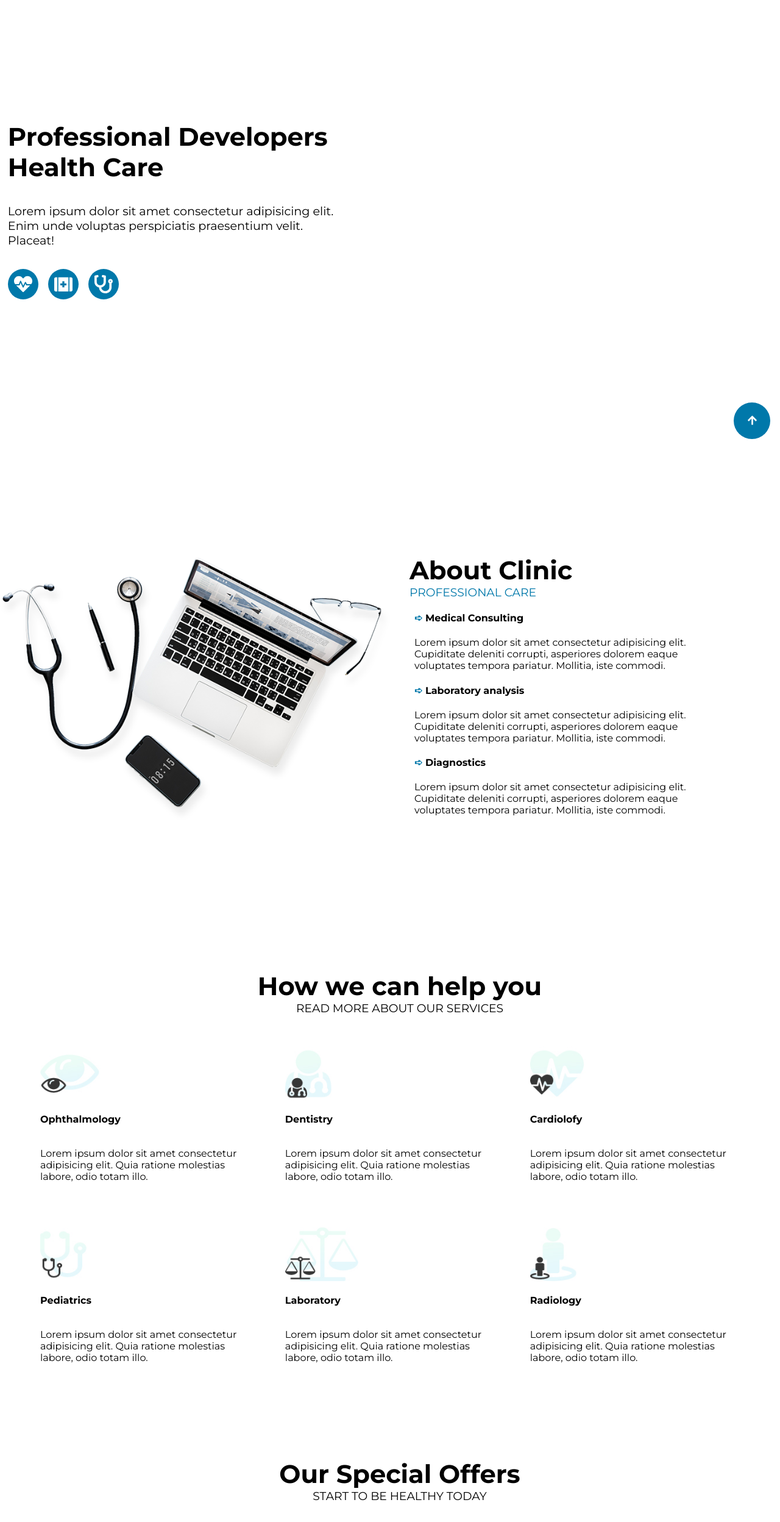
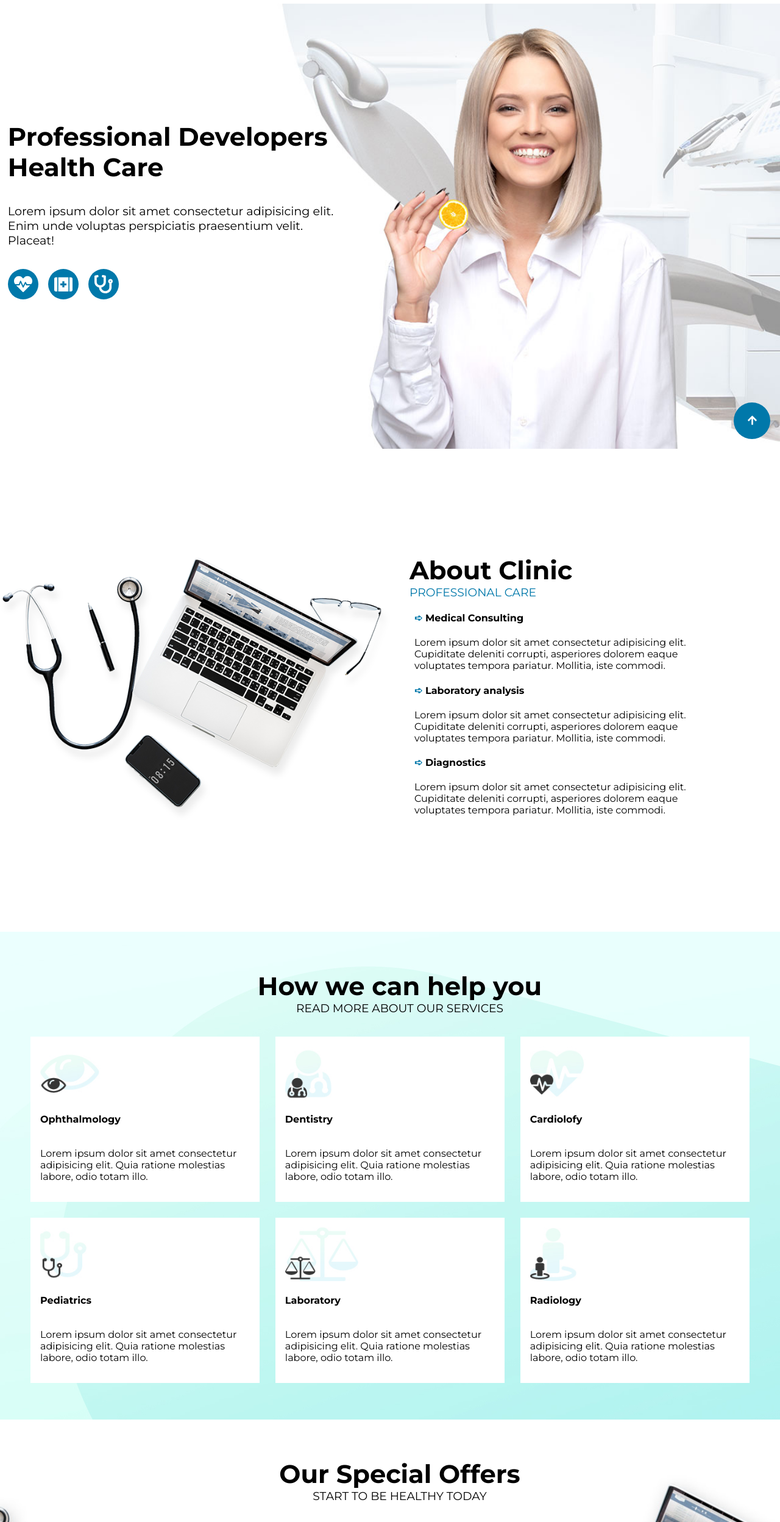
Before and after one commit to sanyanut/healthcare-webpage, a plain HTML site: page index.html in a window 1280 px wide. Shown: the part 64-2560 px from the top of the page at 61% size. Drawn offline with Linux system fonts and the light colour scheme.

Commit message:
bg img link fix

```diff
--- a/css/style.css
+++ b/css/style.css
@@ -87,7 +87,7 @@ ul li {
   justify-content: center;
   width: 100%;
   height: 800px;
-  background-image: url("img/lady.jpg");
+  background-image: url("../img/lady.jpg");
   background-size: cover;
   background-position: 20% 50%;
 }
@@ -188,7 +188,7 @@ ul li {
   display: flex;
   flex-direction: column;
   align-items: center;
-  background-image: url("img/services_bg.jpg");
+  background-image: url("../img/services_bg.jpg");
   width: 100%;
 }
 
@@ -237,7 +237,7 @@ ul li {
   display: flex;
   flex-direction: column;
   align-items: center;
-  background-image: url("img/pricing_bg.jpg");
+  background-image: url("../img/pricing_bg.jpg");
   background-position: center;
   width: 100%;
 
```
